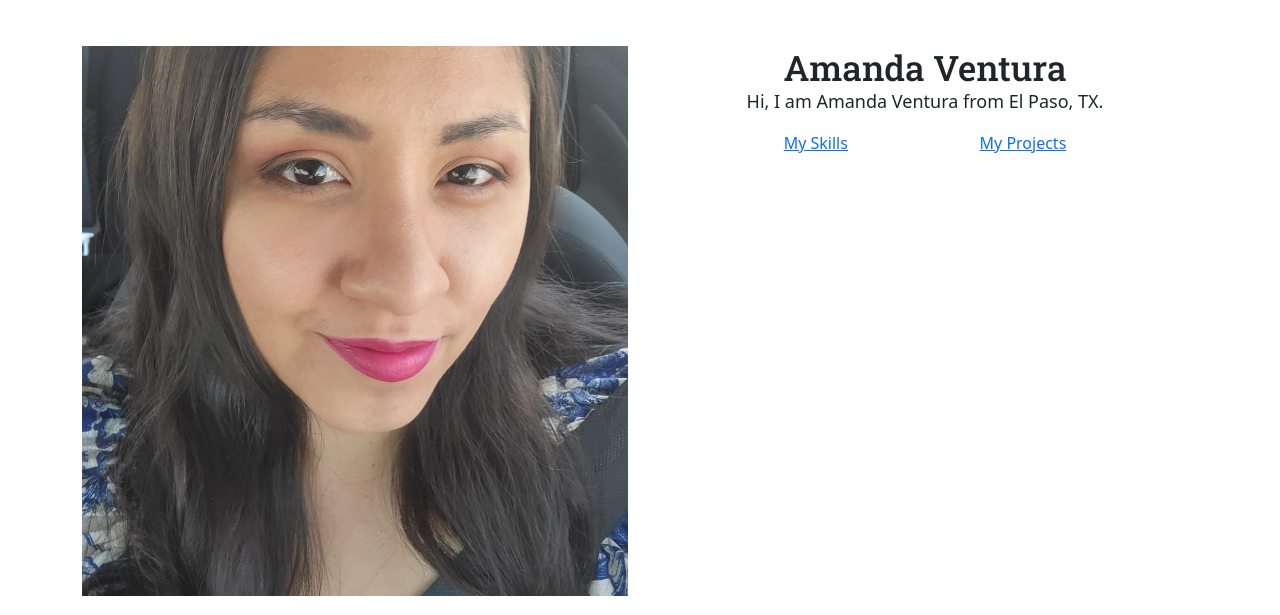
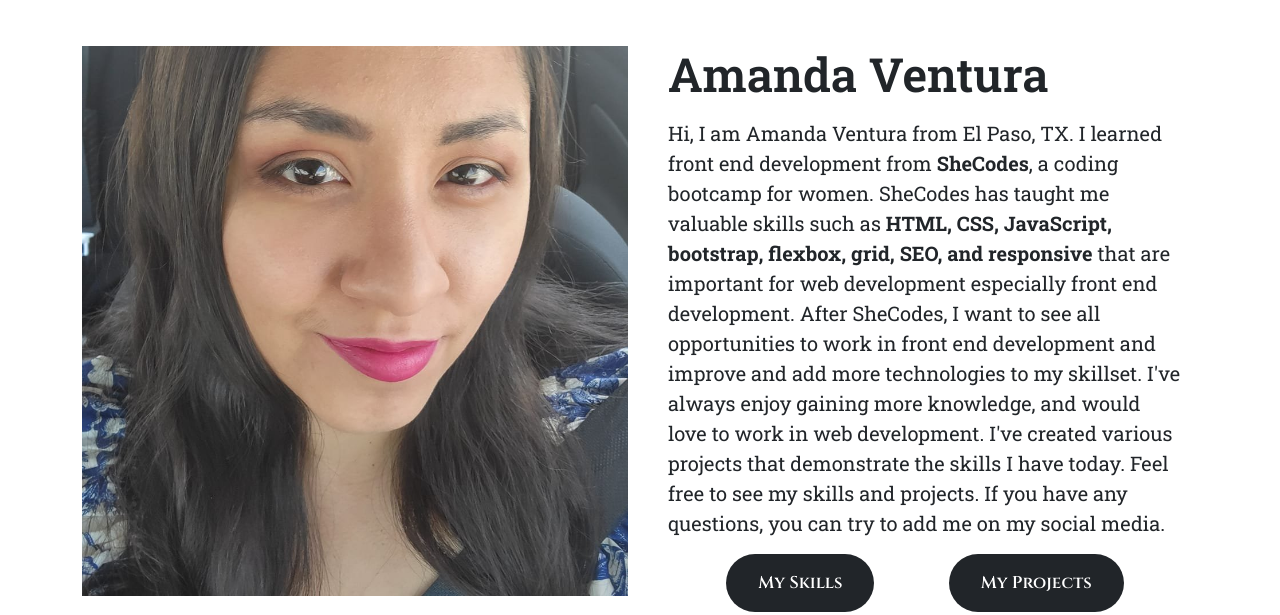
Before and after one commit to ASV185/amanda-website, a plain HTML site: page about.html in a window 1280 px wide. Shown: the part 482-1097 px from the top of the page. Drawn offline with nearby package versions, Linux system fonts and the light colour scheme.

Commit message:
added about paragraph in about page and styling

```diff
--- a/about.html
+++ b/about.html
@@ -69,11 +69,28 @@
                     <img src="images/my-main-photo.jpg" alt="Amanda Ventura picture" class="img-fluid">
                 </div>
                 <div class="col-md-6">
-                    <h3 class="text-center">Amanda Ventura</h3>
-                    <p class="text-center">Hi, I am Amanda Ventura from El Paso, TX.</p>
+                    <h3 class="text-left ms-3">Amanda Ventura</h3>
+                    <p class="text-left m-3">
+                        Hi, I am Amanda Ventura from El Paso, TX. I learned front end development from <b>SheCodes</b>,
+                        a coding bootcamp for women. SheCodes has taught me valuable skills such as <b>HTML, CSS,
+                            JavaScript,
+                            bootstrap, flexbox, grid, SEO, and responsive</b> that are important for web development
+                        especially
+                        front end development.
+
+                        After SheCodes, I want to see all opportunities to work in front end development and improve and
+                        add
+                        more technologies to my skillset. I've always enjoy gaining more knowledge, and would love to
+                        work
+                        in web development. I've created various projects that demonstrate the skills I have today. Feel
+                        free to
+                        see my skills and projects. If you have any questions, you can try to add me on my social media.
+                    </p>
                     <div class="navigation-links text-center d-flex justify-content-evenly">
-                        <a href="">My Skills</a>
-                        <a href="">My Projects</a>
+                        <a href="about.html#my-skills" class="text-decoration-none text-white bg-dark about-links">My
+                            Skills</a>
+                        <a href="projects.html" class="text-decoration-none text-white bg-dark about-links">My
+                            Projects</a>
                     </div>
                 </div>
             </div>
--- a/src/style.css
+++ b/src/style.css
@@ -140,6 +140,26 @@ footer .credit-footer {
   font-weight: 500;
 }
 
+.about-section h3 {
+  font-size: 47px;
+  font-family: "Roboto Slab", serif;
+  font-weight: 600;
+}
+
+.about-section p {
+  font-size: 20px;
+  font-family: "Roboto Slab", serif;
+  font-weight: 400;
+}
+
+.about-section .about-links {
+  font-size: 17px;
+  font-family: "Cinzel", serif;
+  font-weight: 600;
+  border-radius: 100px;
+  padding: 16px 32px;
+}
+
 .skills-section .grid {
   display: grid;
   grid-template-columns: 1fr 1fr 1fr 1fr 1fr 1fr;
```
